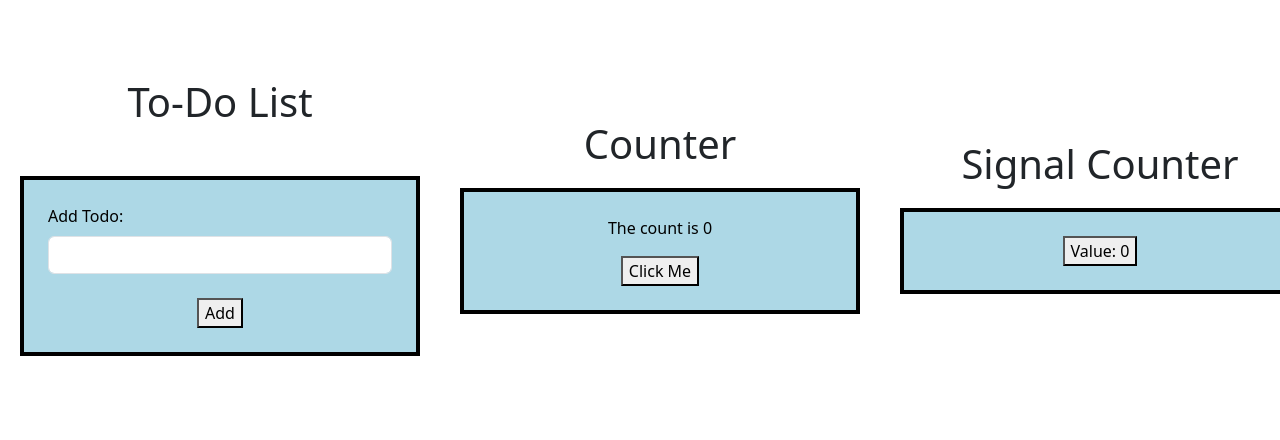
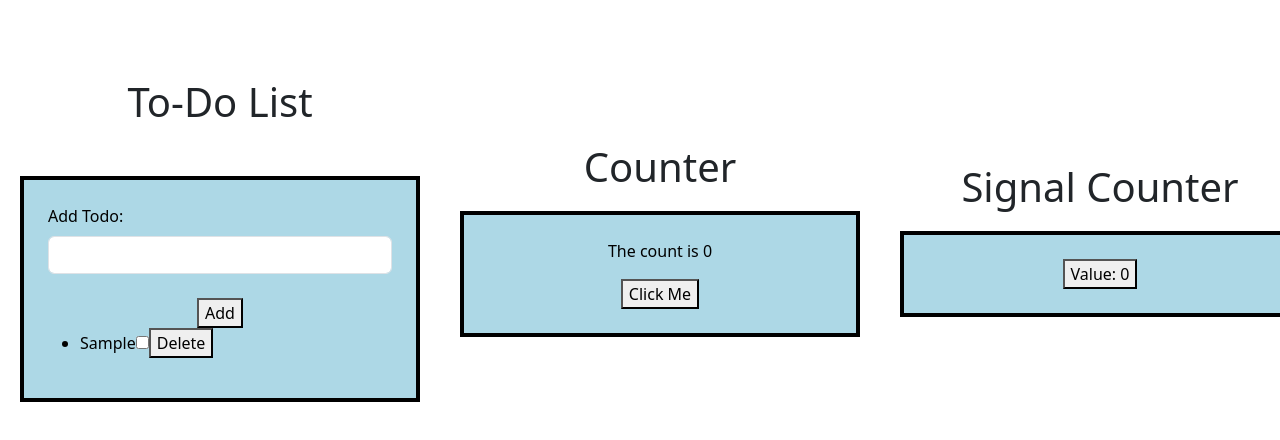
Before and after one commit to MatthewPCope/Fun_With_React, a React (Vite) app in the folder client/: page / in a window 1280 px wide. Both pictures are taken after typing "Sample" into the empty fields and a click on the button "Add". Shown: the top 440 px of the page. Built offline with nearby package versions, Linux system fonts and the light colour scheme.

Commit message:
broke into components

```diff
--- /dev/null
+++ b/client/src/components/TodoItem.jsx
@@ -0,0 +1,15 @@
+
+
+export default function TodoItem({completed, id, title, toggleTodo, deleteTodo}) {
+    return (
+        <>
+            <li>
+                <label>{title}
+                    <input type="checkbox" checked={completed}
+                    onChange={e => toggleTodo(id, e.target.checked)}/>
+                </label>
+                <button onClick={() => deleteTodo(id)}>Delete</button>
+            </li>
+        </>
+    )
+}
--- a/client/src/components/TodoList.jsx
+++ b/client/src/components/TodoList.jsx
@@ -1,5 +1,6 @@
 import React, { useState } from 'react'
 import TodoForm from './TodoForm'
+import TodoTable from './TodoTable'
 
 function TodoList() {
 
@@ -14,8 +15,6 @@ function TodoList() {
             ]
         })
     }
-
-
     const toggleTodo = (id, completed) => {
         setTodos(currentTodos => {
             return(
@@ -37,13 +36,15 @@ function TodoList() {
         })
     }
 
+
+
     return (
         <>
             <h1 className='text-center mt-5'>To-Do List</h1>
             <div id='container' >
                 <div className=' p-4 form'>
                     <TodoForm addTodo={addTodo}/>
-
+                    <TodoTable todos= {todos} toggleTodo={toggleTodo} deleteTodo={deleteTodo}/>
                 </div>
             </div>
         </>
--- a/client/src/components/TodoTable.jsx
+++ b/client/src/components/TodoTable.jsx
@@ -1,20 +1,18 @@
+import TodoItem from "./TodoItem"
 
-export default function TodoTable() {
+export default function TodoTable({todos, toggleTodo, deleleTodo}) {
+
+
     return (
+        <>
             <ul>
                 {todos.length === 0 && "No todos"}
                     {todos.map(todo => {
                         return (
-                            <li key={todo.id}>
-                                <label>{todo.title}
-                                    <input type="checkbox" checked={todo.completed}
-                                    onChange={e => toggleTodo(todo.id, e.target.checked)}/>
-                                </label>
-                                <button onClick={() => deleteTodo(todo.id)}>Delete</button>
-                            </li>
+                        <TodoItem {...todo} key={todo.id} toggleTodo={toggleTodo} deleleTodo={deleleTodo}/>
                         )
                     })}
             </ul>
-
+        </>
     )
 }
```
Lines whose indentation alone changed are shown as unchanged.
